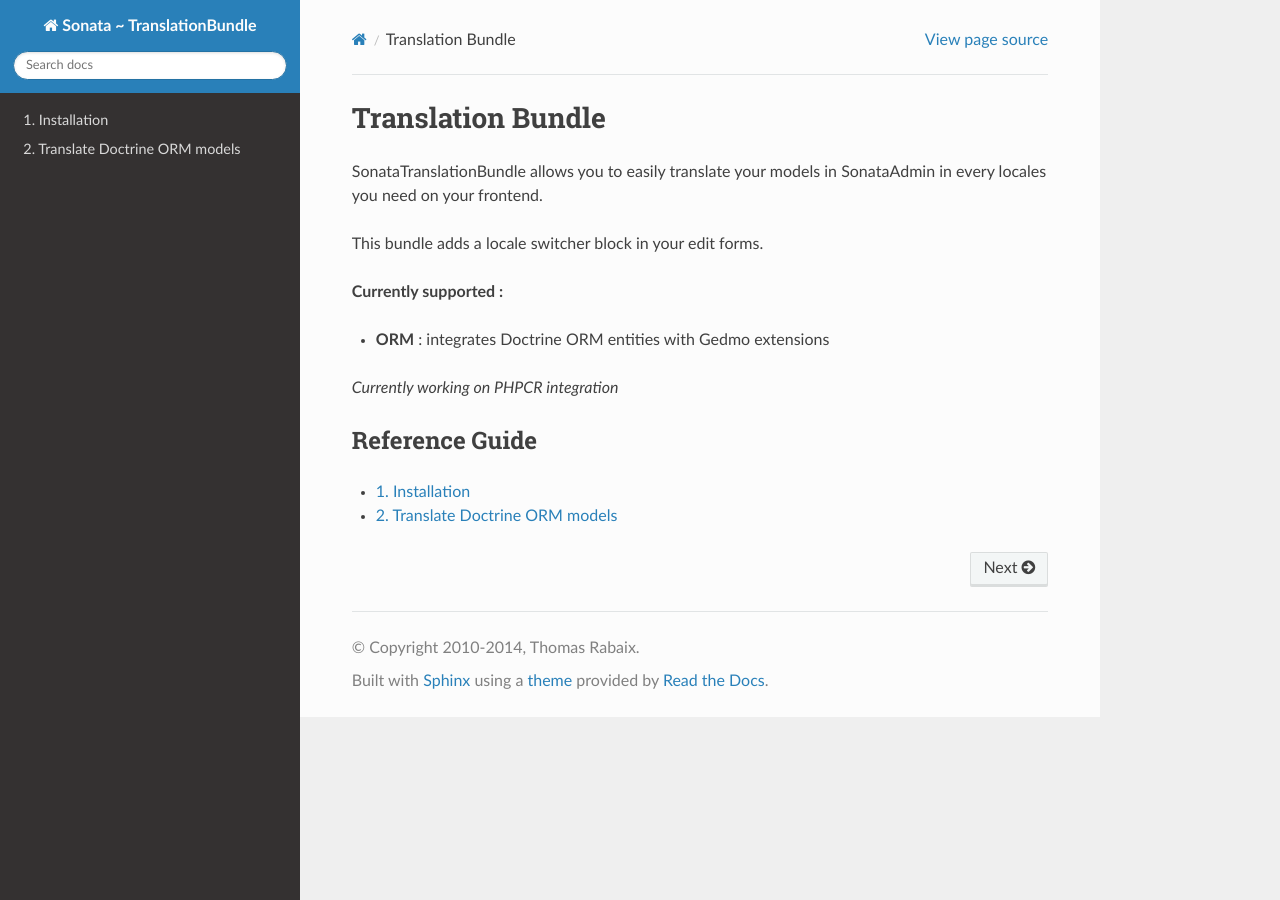
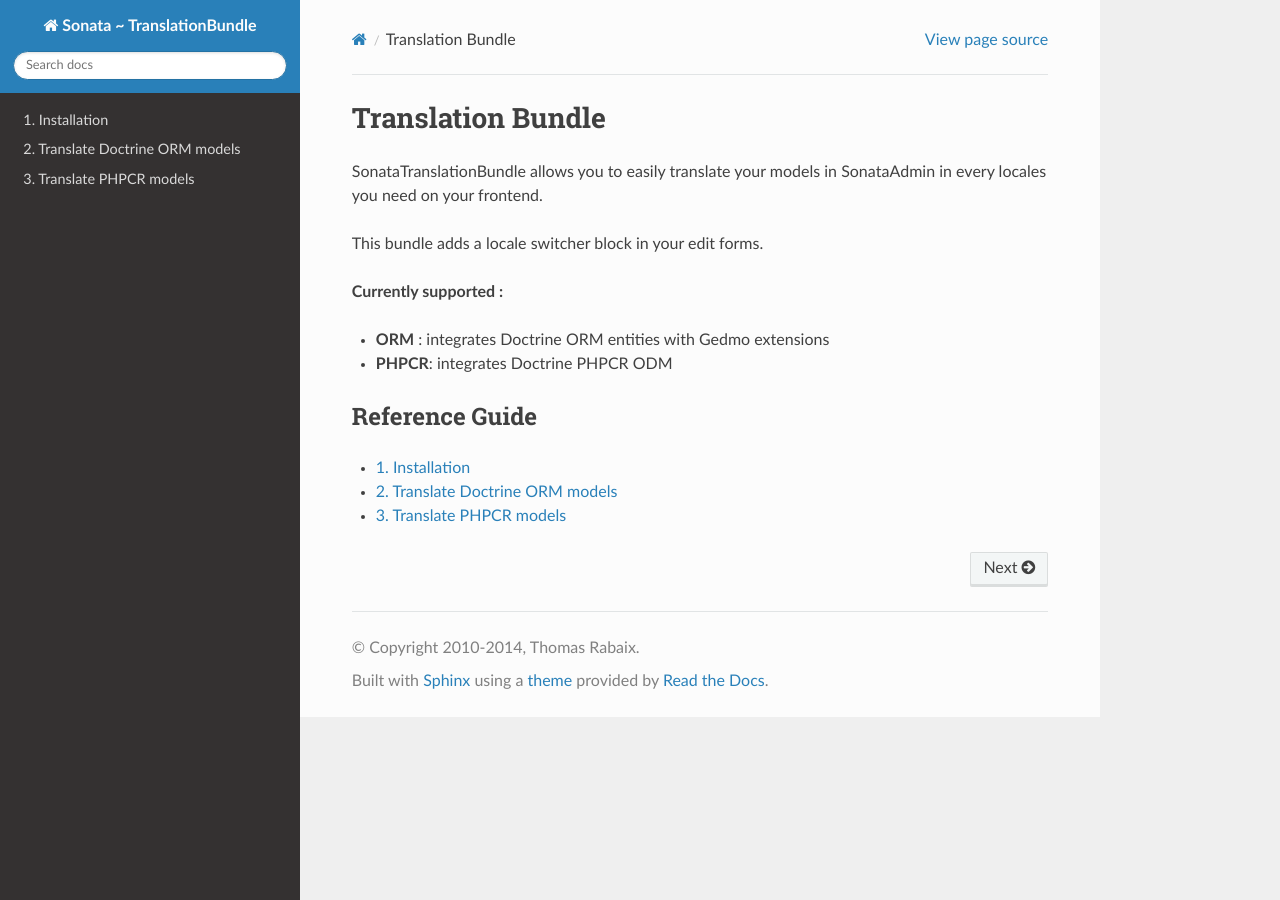
Before and after one commit to sonata-project/SonataTranslationBundle, a Sphinx documentation site: the page built from Resources/doc/index.rst, in a window 1280 px wide. Built offline with Sphinx 7.4.7 and the Read the Docs theme 2.0.0, drawn with Linux system fonts in a browser that asks for light colours.

Commit message:
[Doc] PHPCR #3

```diff
--- a/Resources/doc/index.rst
+++ b/Resources/doc/index.rst
@@ -8,8 +8,7 @@ This bundle adds a locale switcher block in your edit forms.
 **Currently supported :**
 
 * **ORM** : integrates Doctrine ORM entities with Gedmo extensions
-
-`Currently working on PHPCR integration`
+* **PHPCR**: integrates Doctrine PHPCR ODM
 
 Reference Guide
 ---------------
@@ -20,3 +19,4 @@ Reference Guide
 
    reference/installation
    reference/orm
+   reference/phpcr
```
Also changed, not shown: Resources/doc/reference/phpcr.rst (added, +30 -0 lines).
